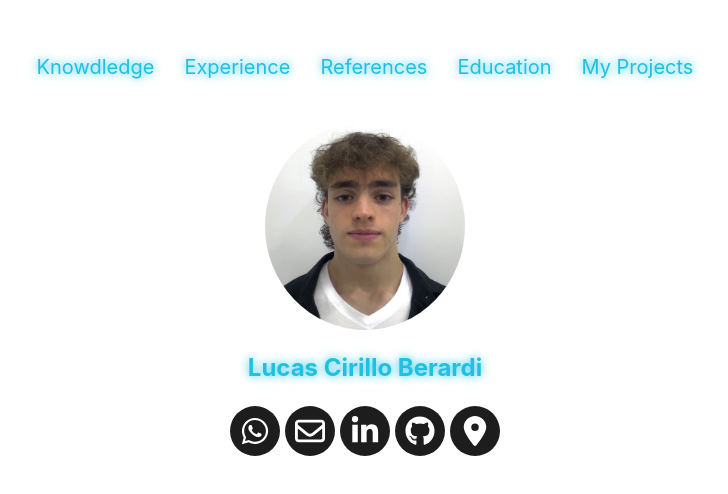
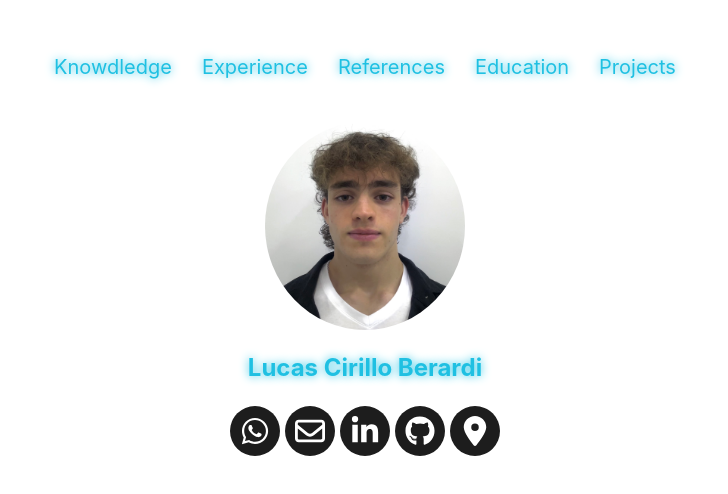
Before and after one commit to LucasGitP/portfolio, a React (Vite) app: page / in a window 1280 px wide. Shown: the top 494 px of the page, without its empty margins (275-1003 px from the left). Built offline with nearby package versions, Linux system fonts and the light colour scheme.

Commit message:
feat(constants.js): a projects array with my projects info

```diff
--- a/src/constants.js
+++ b/src/constants.js
@@ -3,7 +3,7 @@ export const sections = {
   experience: "Experience",
   reference: "References",
   education: "Education",
-  projects: 'My Projects'
+  projects: "Projects",
 };
 
 export const info = [
@@ -20,3 +20,36 @@ export const info = [
       "https://www.google.com/maps/place/Buenos+Aires/@-34.6156548,-58.5156996,12z/data=!3m1!4b1!4m6!3m5!1s0x95bcca3b4ef90cbd:0xa0b3812e88e88e87!8m2!3d-34.6036844!4d-58.3815591!16zL20vMDFseTVt?entry=ttu&g_ep=EgoyMDI0MTIxMC4wIKXMDSoASAFQAw%3D%3D",
   },
 ];
+
+export const projects = [
+  {
+    name: "Back office",
+    img: "back-office.png",
+    tools: ["react", "vite", "sqlite3", "express"],
+    team: "GM2 Bootcamp",
+    description: "",
+    link: "https://github.com/gm2dev/bootcamp-2024-tp-final",
+    start: "13/11/2024",
+    finalize: "29/11/2024",
+  },
+  {
+    name: "Back office",
+    img: "back-office.png",
+    tools: ["react", "vite", "sqlite3", "express"],
+    team: "GM2 Bootcamp",
+    description: "",
+    link: "https://github.com/gm2dev/bootcamp-2024-tp-final",
+    start: "13/11/2024",
+    finalize: "29/11/2024",
+  },
+  {
+    name: "Back office",
+    img: "back-office.png",
+    tools: ["react", "vite", "sqlite3", "express"],
+    team: "GM2 Bootcamp",
+    description: "",
+    link: "https://github.com/gm2dev/bootcamp-2024-tp-final",
+    start: "13/11/2024",
+    finalize: "29/11/2024",
+  },
+];
```
